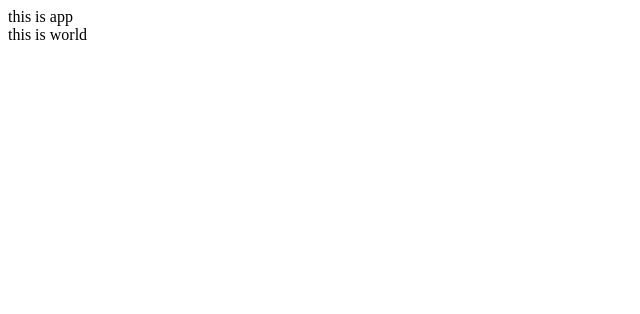
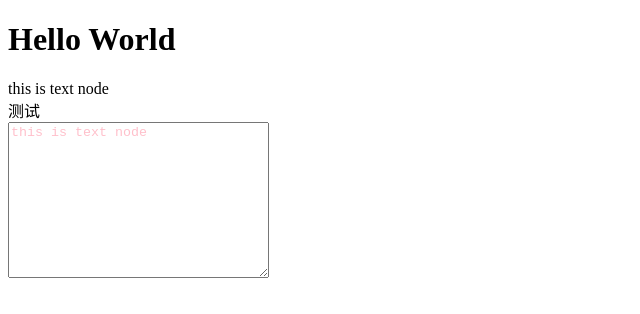
Before and after one commit to wqxc/analyze-react013, a React app: page / in a window 1280 px wide. Shown: the top 314 px of the page, without its empty margins (0-640 px from the left). Built offline with nearby package versions, Linux system fonts and the light colour scheme.

Commit message:
feat: 加入样式loader，处理挂载实例

```diff
--- a/App.js
+++ b/App.js
@@ -33,8 +33,7 @@ class App extends React.Component {
     // return null;
     return (
       <div onClick={this.handleClick}>
-        this is app
-        <World />
+        <World1 />
         {/* <World />
                       this is app   {this.state.count}
         <input type="file" onChange={this.fileChange} name="" id="" /> */}
--- a/package.json
+++ b/package.json
@@ -7,12 +7,14 @@
     "start": "webpack-dev-server --hot"
   },
   "dependencies": {
-    "react": "0.14.9",
     "babel-core": "6",
     "babel-loader": "6",
     "babel-preset-es2015": "^6.24.1",
     "babel-preset-react": "^6.24.1",
+    "css-loader": "0.2.4",
+    "react": "0.14.9",
     "react-dom": "0.14",
+    "style-loader": "0.5.0",
     "webpack": "1.*",
     "webpack-dev-server": "1.*"
   }
--- a/webpack.config.js
+++ b/webpack.config.js
@@ -1,5 +1,5 @@
 var config = {
-  mode:'development',
+  mode: "development",
   entry: "./main.js",
   output: {
     path: "./build",
@@ -18,6 +18,11 @@ var config = {
         query: {
           presets: ["es2015", "react"]
         }
+      },
+      {
+        test: /.css?$/,
+        exclude: /node_modules/,
+        loaders: ["style-loader", "css-loader"]
       }
     ]
   }
--- a/world.js
+++ b/world.js
@@ -24,6 +24,7 @@ class World extends React.Component {
     });
   }
   render() {
+    // return null;
     return (
       <div onClick={this.handleClick}>
         this is world
--- /dev/null
+++ b/world1.css
@@ -0,0 +1,5 @@
+.textarea {
+  width: 100px;
+  height: 100px;
+  border: 2px solid red;
+}
--- a/world1.js
+++ b/world1.js
@@ -1,19 +1,48 @@
 import React from "react";
 import App from "./app";
+import "./world1.css";
+
+const style = {
+  color: "pink"
+};
 class World1 extends React.Component {
   constructor(props) {
     super(props);
+    this.state = {
+      text: "this is text node"
+    };
     this.handleClick = this.handleClick.bind(this);
   }
-  handleClick() {}
+  handleClick() {
+    this.setState({
+      text: "BABABABABBBABABAABBA"
+    });
+    style.fontSize = "24";
+    style.color = "yellow";
+  }
+
   render() {
     return (
-      <button onClick={this.handleClick}>
-                      <div>this is World1 </div>
-        {/* <World2 />      */}
-      </button>
+      <div>
+        <h1 onClick={this.handleClick}>Hello World</h1>
+        {this.state.text}
+        <div> 测试</div>
+        <textarea
+          style={style}
+          className="textarea"
+          name=""
+          id=""
+          cols="30"
+          rows="10"
+          defaultValue="123"
+          value={this.state.text}
+          onChange={this.handleClick}
+        ></textarea>
+      </div>
     );
   }
 }
-
+World1.defaultValue = {
+  name: "王十三郎"
+};
 export default World1;
```
Also changed, not shown: 1 other file (tests, documents, lock files or other folders).
